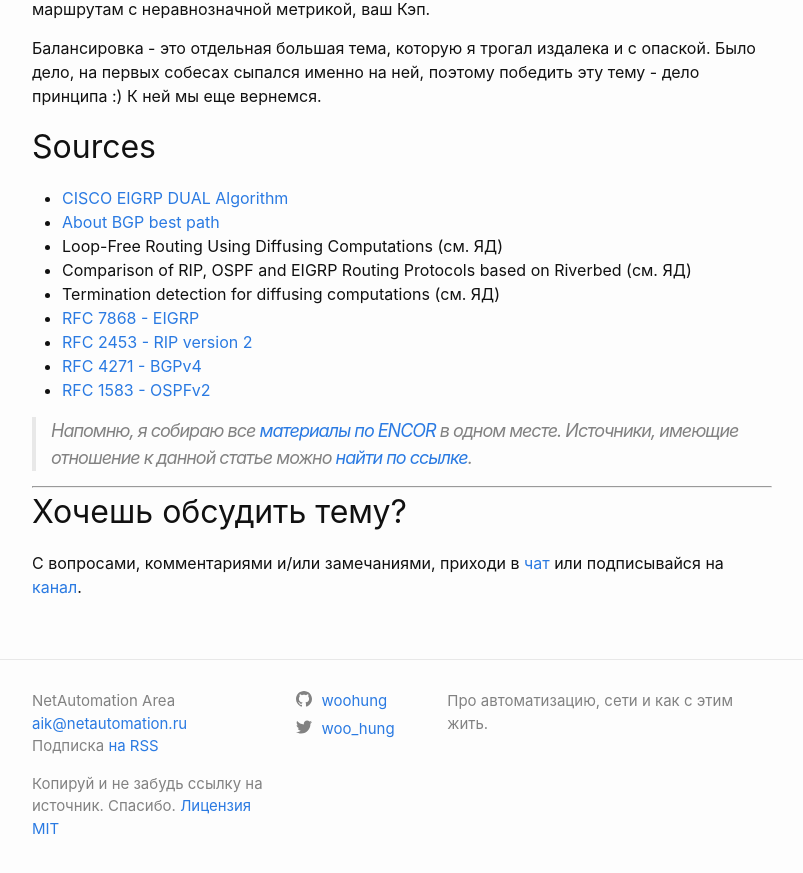
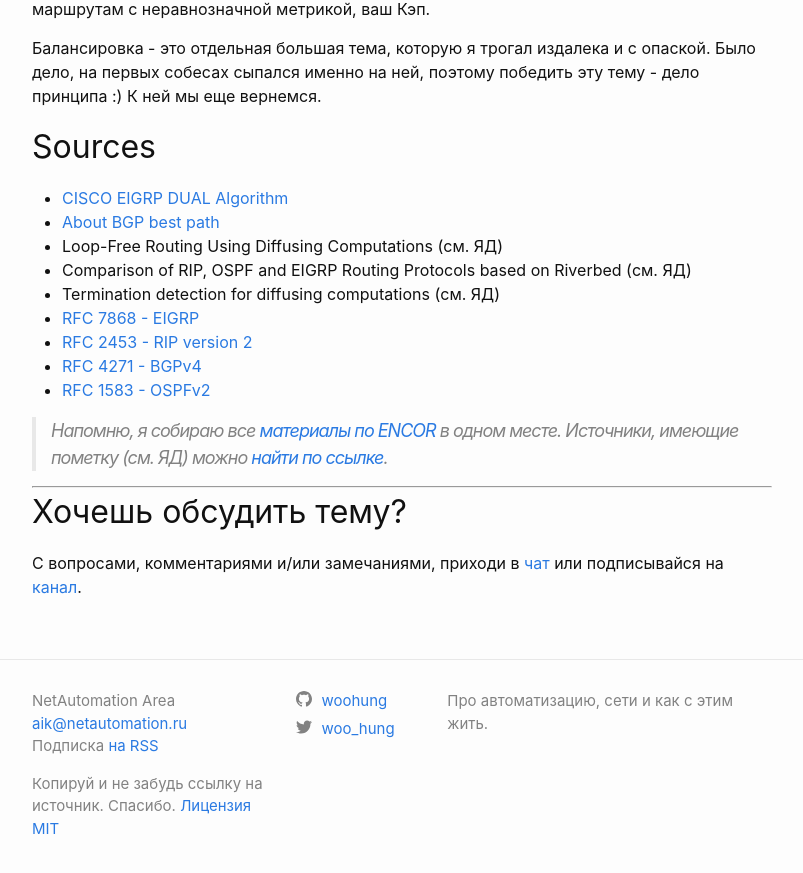
Before and after one commit to woohung/woohung.github.io, a Jekyll site: the page built from _posts/2023-05-14-ENCOR-Часть 3.1-Shortest path algorithms, Path selection.md, in a window 1280 px wide and 900 px high, scrolled down 20886 px. Shown: the top 873 px of the window, without its empty margins (238-1041 px from the left). Built offline with Jekyll 4.4.1, drawn with Linux system fonts in a browser that asks for light colours.

Commit message:
Update 2023-05-14-ENCOR-Часть 3.1-Shortest path algorithms, Path selection.md

```diff
--- a/_posts/2023-05-14-ENCOR-Часть 3.1-Shortest path algorithms, Path selection.md
+++ b/_posts/2023-05-14-ENCOR-Часть 3.1-Shortest path algorithms, Path selection.md
@@ -441,7 +441,8 @@ EIGRP позволяет делать Unequal-Cost Load Balancing (UCMP) - эт
 - [RFC 4271 - BGPv4](https://www.rfc-editor.org/rfc/rfc4271.txt)
 - [RFC 1583 - OSPFv2](https://www.rfc-editor.org/rfc/rfc1583.txt)
 
-> Напомню, я собираю все [материалы по ENCOR](https://disk.yandex.ru/d/xYVoV9dVKZEpUA) в одном месте. Источники, имеющие отношение к данной статье можно [найти по ссылке](https://disk.yandex.ru/d/2sLe4mrhuiUGUQ).
+> Напомню, я собираю все [материалы по ENCOR](https://disk.yandex.ru/d/xYVoV9dVKZEpUA) в одном месте.
+> Источники, имеющие пометку (см. ЯД) можно [найти по ссылке](https://disk.yandex.ru/d/2sLe4mrhuiUGUQ).
 
 <p></p>
 <hr>
```
